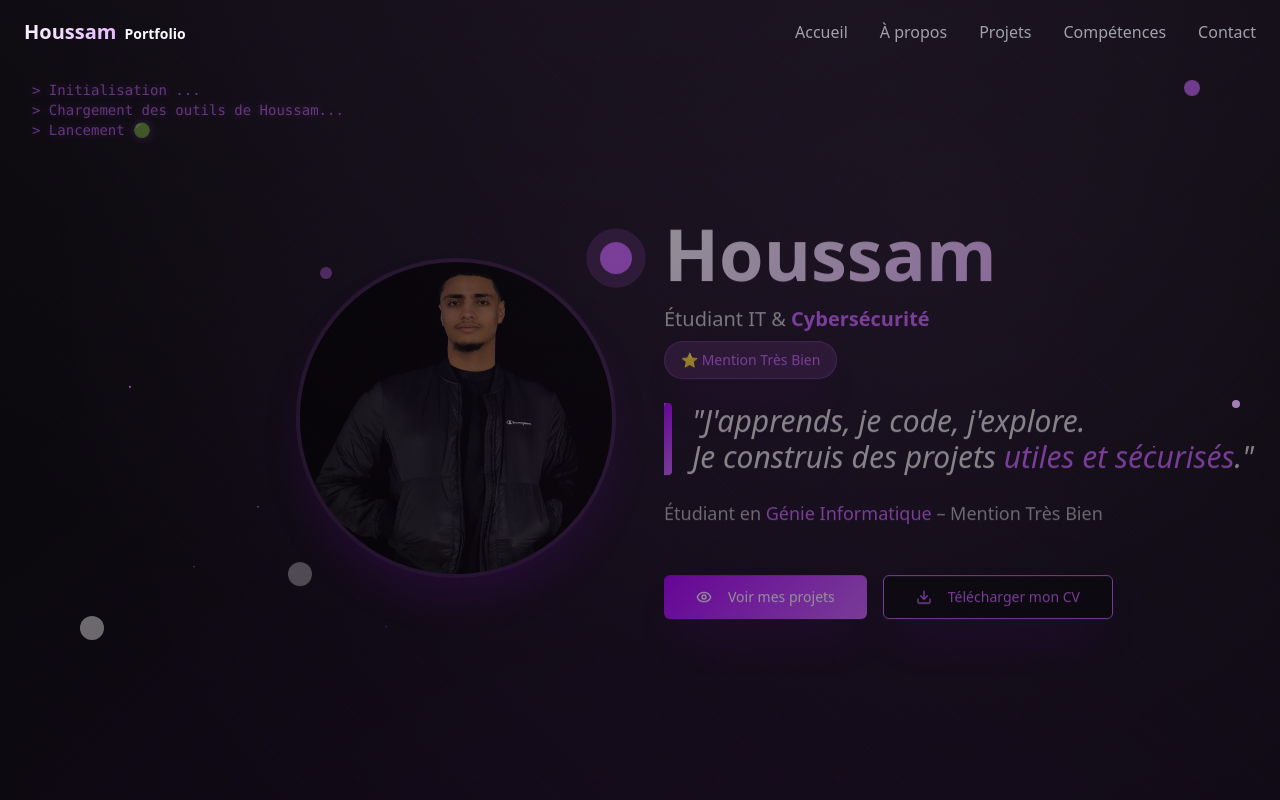
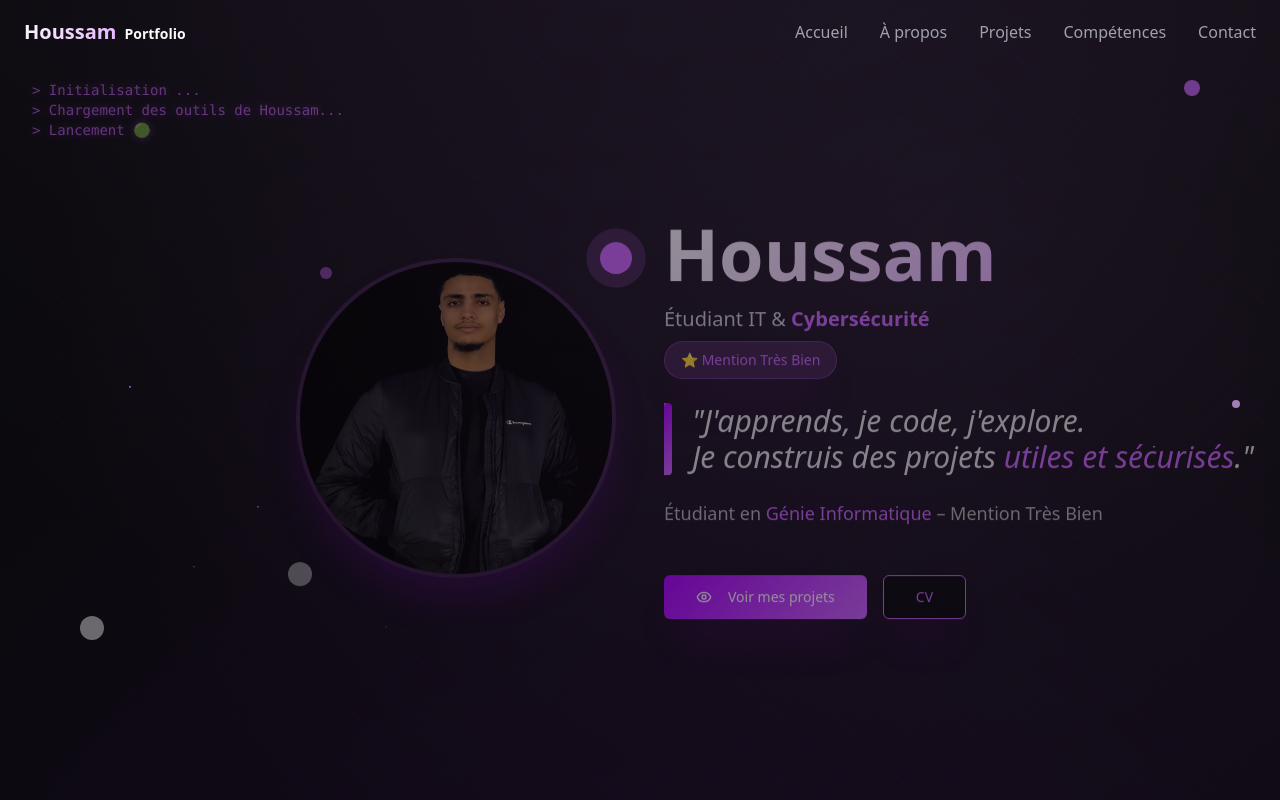
Before and after one commit to HoussamElBouamraoui/portfolio, a React (Vite) app: page / in a window 1280 px wide. Shown: the top 800 px of the page. Built offline with nearby package versions, Linux system fonts and the light colour scheme.

Commit message:
j'ai terminer tout le portfolio

```diff
--- a/src/components/ui/hero-section.tsx
+++ b/src/components/ui/hero-section.tsx
@@ -5,6 +5,7 @@ import { useEffect, useState } from "react";
 export const HeroSection = () => {
   const [terminalText, setTerminalText] = useState("");
   const [showContent, setShowContent] = useState(false);
+  const [showCvActions, setShowCvActions] = useState(false);
 
   const terminalCommands = [
     "> Initialisation  ...",
@@ -102,10 +103,30 @@ export const HeroSection = () => {
                   Voir mes projets
                 </a>
               </Button>
-              <Button variant="outline" size="lg" className="elite-glow border-elite-purple text-elite-purple hover:bg-elite-purple hover:text-white magnetic">
-                <Download className="mr-2 h-5 w-5" />
-                Télécharger mon CV
-              </Button>
+              <div className="relative">
+                <Button
+                  variant="outline"
+                  size="lg"
+                  className="elite-glow border-elite-purple text-elite-purple hover:bg-elite-purple hover:text-white magnetic"
+                  onClick={() => setShowCvActions((v) => !v)}
+                >
+                  CV
+                </Button>
+                {showCvActions && (
+                  <div className="absolute left-0 mt-2 flex flex-col gap-2 z-20">
+                    <Button asChild size="sm" className="w-40 elite-glow border-elite-purple text-elite-purple bg-white hover:bg-elite-purple hover:text-white">
+                      <a href="/CV.pdf" target="_blank" rel="noopener noreferrer">
+                        Voir le CV
+                      </a>
+                    </Button>
+                    <Button asChild size="sm" className="w-40 elite-glow border-elite-purple text-elite-purple bg-white hover:bg-elite-purple hover:text-white">
+                      <a href="/CV.pdf" download>
+                        Télécharger le CV
+                      </a>
+                    </Button>
+                  </div>
+                )}
+              </div>
             </div>
           </div>
         </div>
```
Also changed, not shown: 1 other file (tests, documents, lock files or other folders).
